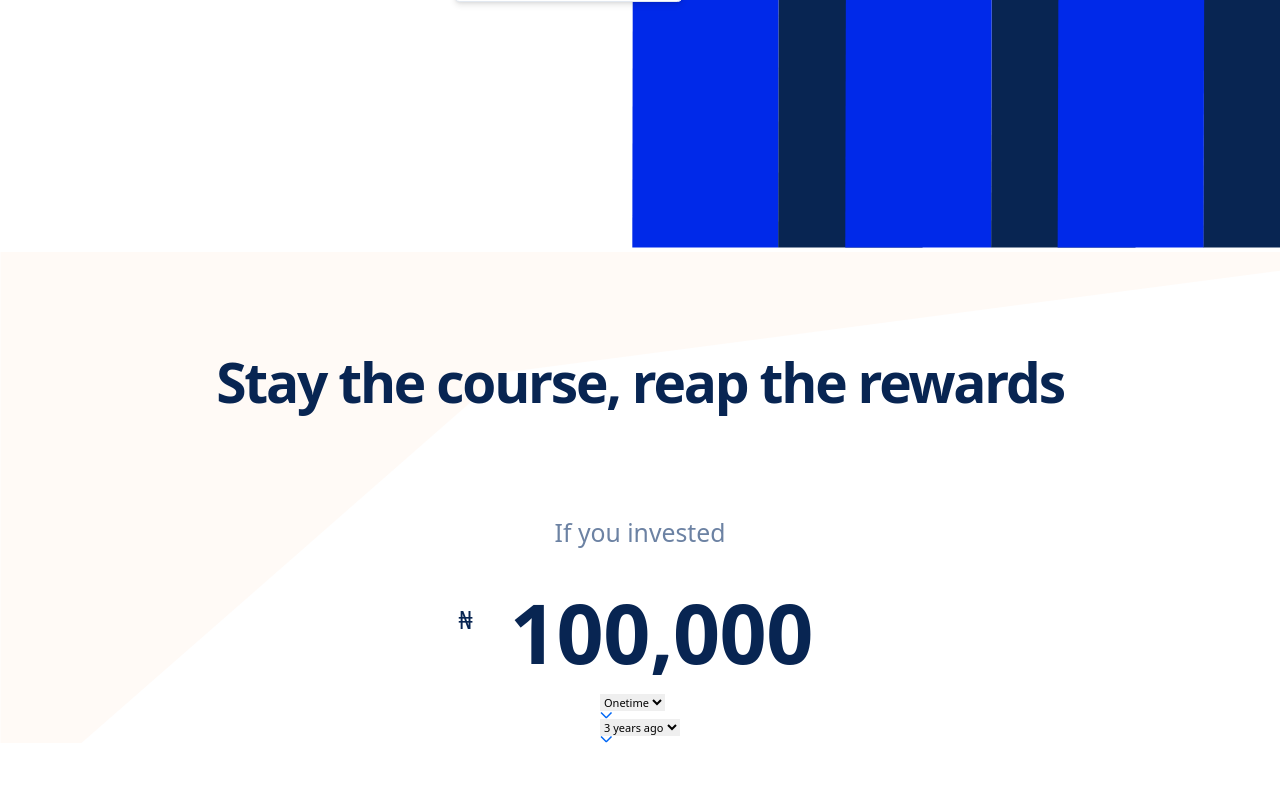
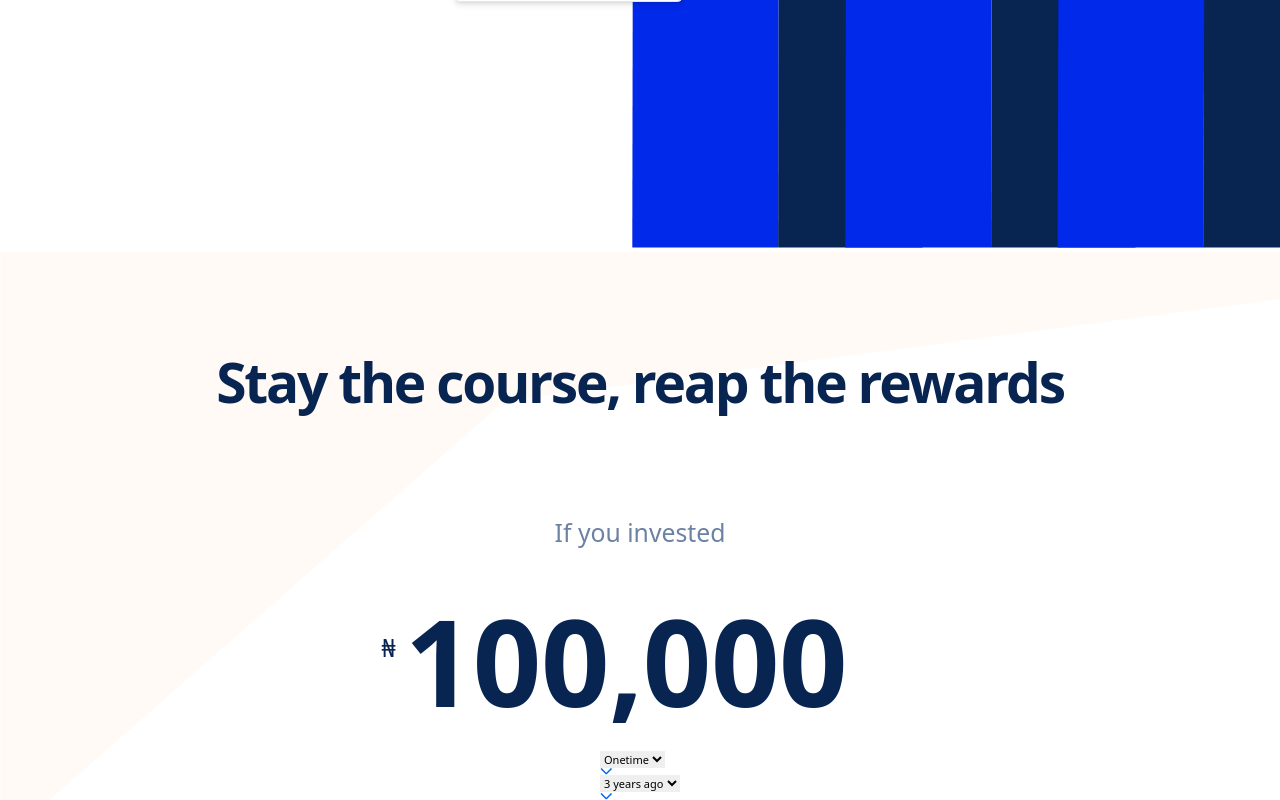
Before and after one commit to gabbytb/newcowrywise, a React (Create React App) app: page / in a window 1280 px wide. Shown: the part 1519-2319 px from the top of the page. Before the commit the page ends 2262 px from the top, so only its background shows below. Built offline with nearby package versions, Linux system fonts and the light colour scheme.

Commit message:
Pushed to Repo

```diff
--- a/src/index.css
+++ b/src/index.css
@@ -243,11 +243,11 @@
   }
 
   .roi-input {
-    @apply w-122 text-center flex flex-row items-center space-x-1
+    @apply max-w-3xl text-center flex flex-row items-center space-x-1
   }
 
   .roi-input sup {
-    @apply text-4xl/least text-dark-blue font-normal w-6 mr-14.5
+    @apply text-4xl/least text-dark-blue font-normal w-6 mr-29
   }
 
   .roi-input input[type="tel"] {
--- a/tailwind.config.js
+++ b/tailwind.config.js
@@ -20,7 +20,7 @@ module.exports = {
       '7xl': '5rem',      // 7 Extra Large
       '8xl': '6rem',
       '9xl': '7rem',
-      '12xl': '7.5rem',
+      '12xl': '120px',
     },
     letterSpacing: {
       tightened: '0.04em',
@@ -113,7 +113,7 @@ module.exports = {
         '78': '20.75rem',
         '50': '3.125rem',
         '98': '25rem',
-        '121': '30.875rem',
+        '121': '45rem',
         '122': '33rem',
         '123': '34rem',
         '123.5': '44rem',
```
